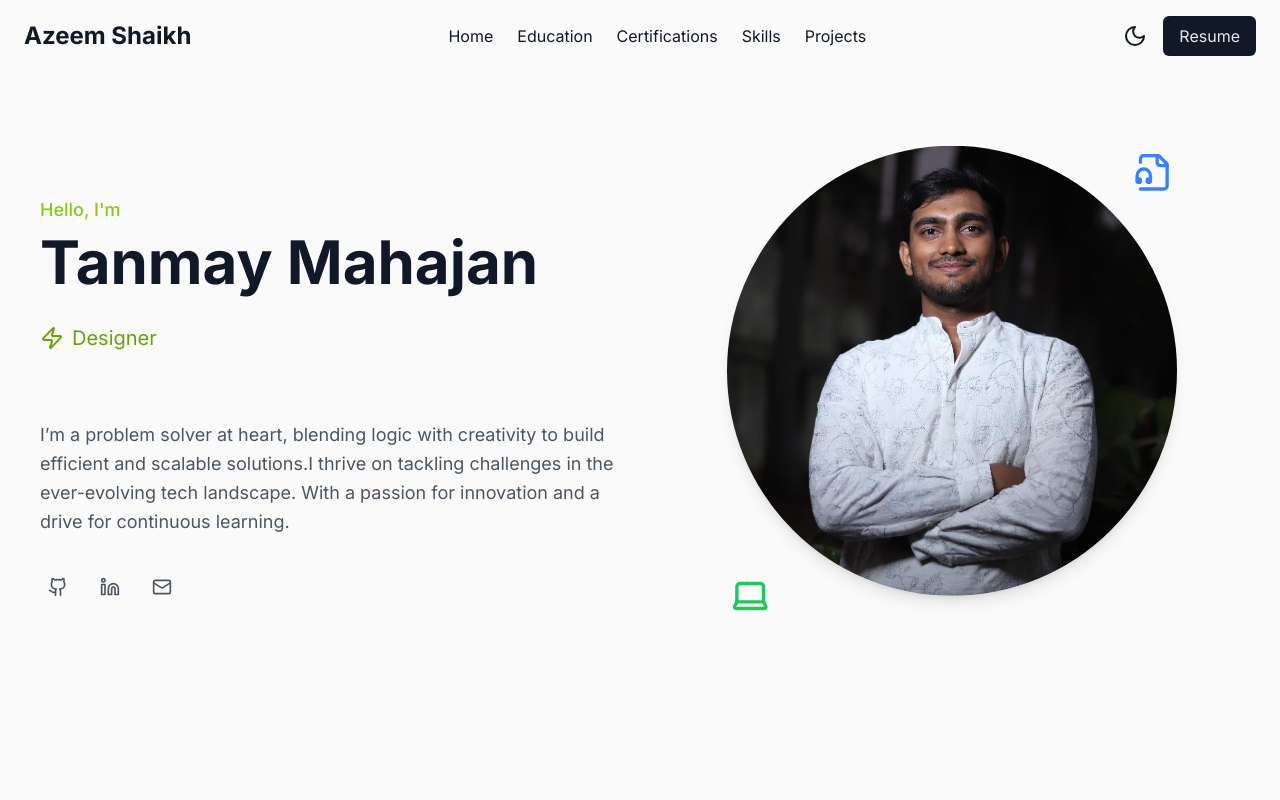
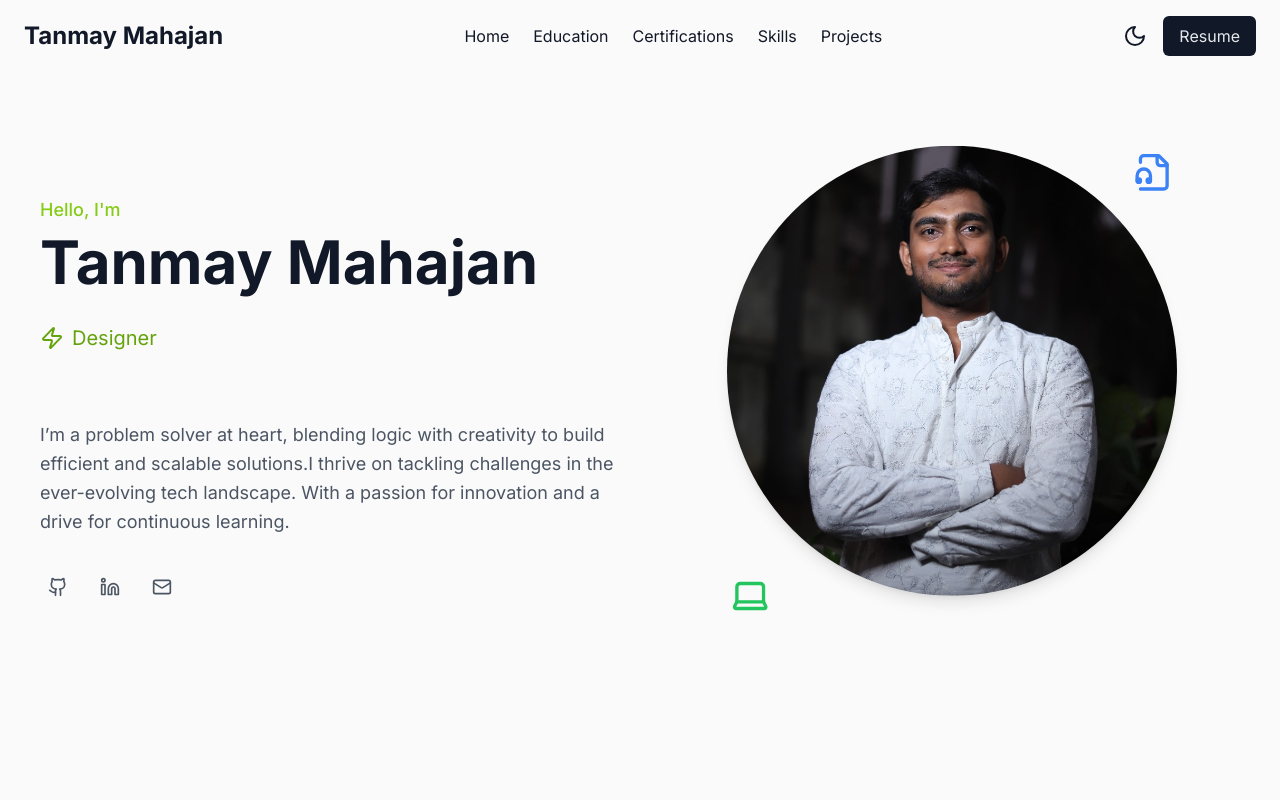
Before and after one commit to tanmay482/tanmaymahajan, a Next.js app: page / in a window 1280 px wide. Shown: the top 800 px of the page. Built offline with nearby package versions, Linux system fonts and the light colour scheme.

Commit message:
second commit

```diff
--- a/src/components/Footer.tsx
+++ b/src/components/Footer.tsx
@@ -17,7 +17,7 @@ const Footer = () => {
           darkMode ? "text-gray-200 hover:text-lime-400" : "text-gray-900 hover:text-lime-600"
         }`}
       >
-        Azeem Shaikh
+        Tanmay Mahajan
       </h3>
 
       {/* Navigation Links */}
@@ -38,10 +38,10 @@ const Footer = () => {
       {/* Social Icons */}
       <div className="flex justify-center space-x-4 my-6">
         {[
-          { href: "https://www.linkedin.com/in/azeem-shaikh-688a5224b", icon: Linkedin },
-          { href: "https://github.com/azshaikh0786", icon: Github },
-          { href: "mailto:azeem.shaikh@mitaoe.ac.in", icon: Mail },
-          { href: "tel:+917774809906", icon: Phone },
+          { href: "https://www.linkedin.com/in/tanmay-mahajan-93a60a258/", icon: Linkedin },
+          { href: "https://github.com/tanmay482", icon: Github },
+          { href: "mailto:tanmaymahajan@mitaoe.ac.in", icon: Mail },
+          { href: "tel:+918080728051", icon: Phone },
         ].map(({ href, icon: Icon }) => (
           <a
             key={href}
@@ -61,7 +61,7 @@ const Footer = () => {
 
       {/* Copyright Notice */}
       <p className={`text-sm ${darkMode ? "text-gray-500" : "text-gray-600"}`}>
-        &copy; {new Date().getFullYear()} Azeem Shaikh | All Rights Reserved.
+        &copy; {new Date().getFullYear()} Tanmay Mahajan | All Rights Reserved.
       </p>
     </footer>
   );
--- a/src/components/Nav.tsx
+++ b/src/components/Nav.tsx
@@ -43,7 +43,7 @@ const Navbar = () => {
           ? 'text-gray-200 hover:text-lime-400'
           : 'text-gray-900 hover:text-lime-600'
       }`}>
-        Azeem Shaikh
+        Tanmay Mahajan
       </div>
 
       {/* Navigation Items */}
```
